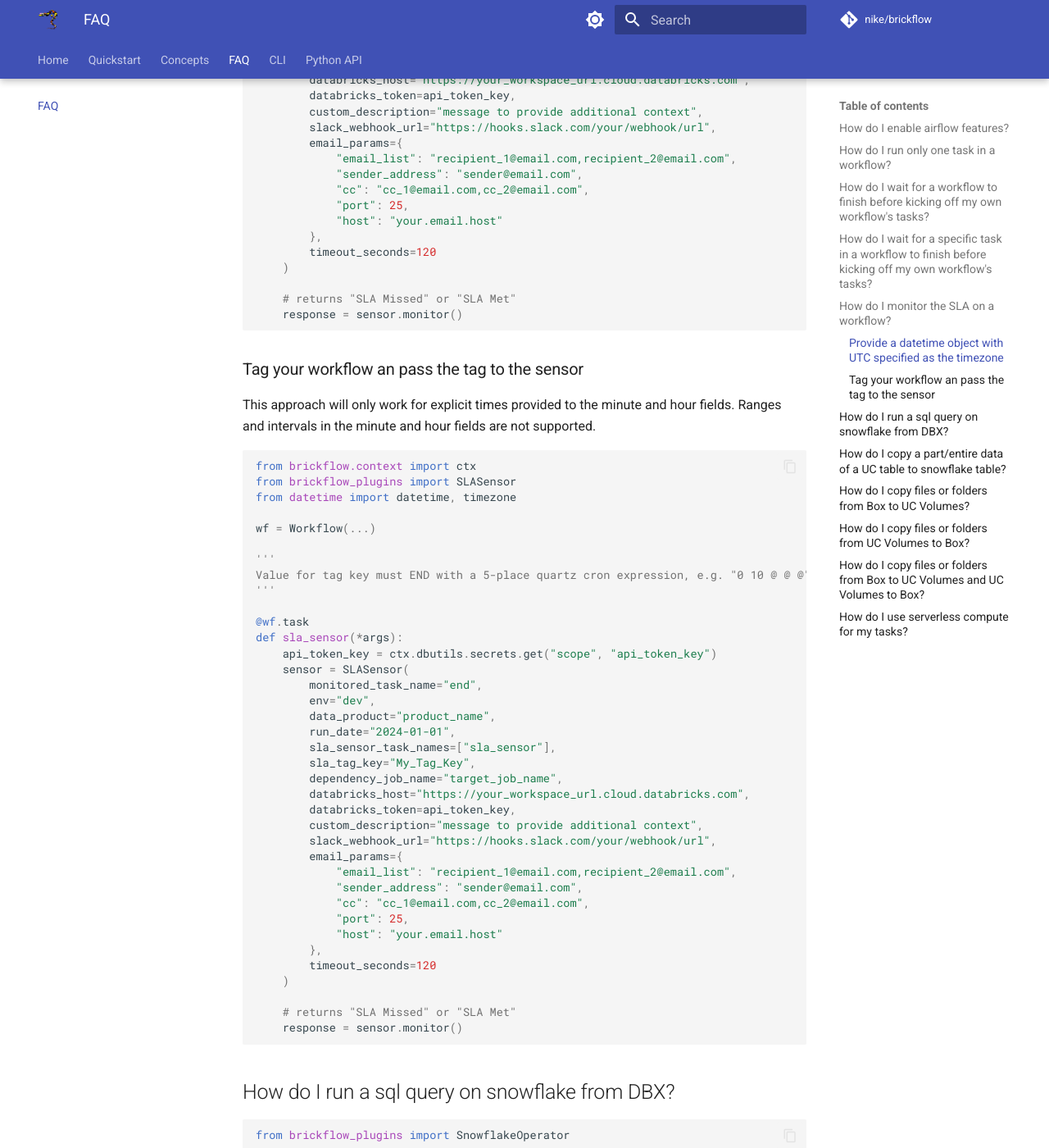
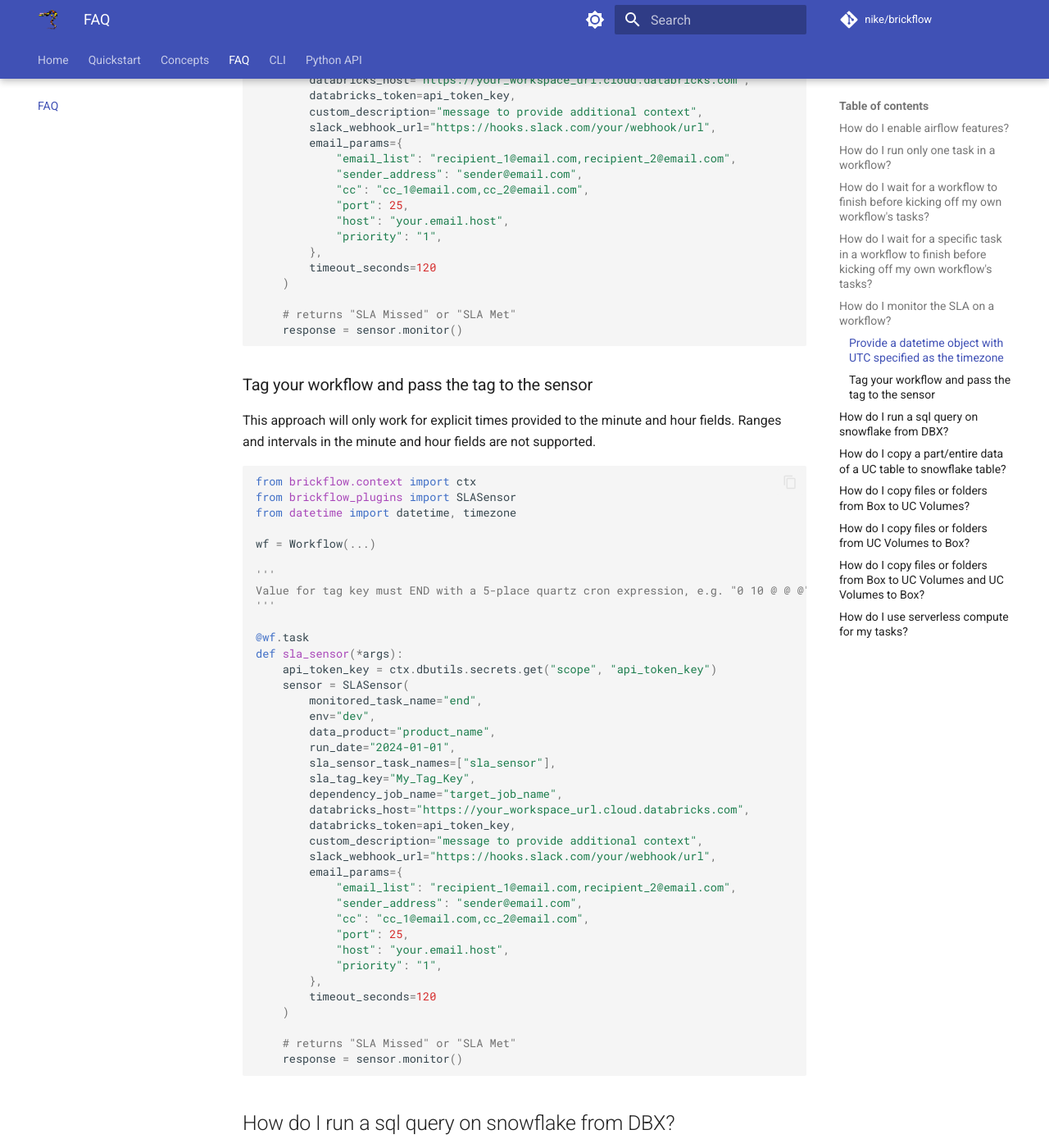
Before and after one commit to Nike-Inc/brickflow, an MkDocs documentation site: the page built from docs/faq/faq.md, in a window 1280 px wide and 1400 px high, scrolled down 2560 px. Shown: the whole window at 82% size. Built offline with MkDocs 1.6.1 and Material for MkDocs 9.7.7, drawn with Linux system fonts in a browser that asks for light colours; comment, search, counter and statistics services are not loaded; the version menu is left out.

Commit message:
SLASensor: recipient lists, priority

````diff
--- a/docs/faq/faq.md
+++ b/docs/faq/faq.md
@@ -116,7 +116,8 @@ def sla_sensor(*args):
             "sender_address": "sender@email.com",
             "cc": "cc_1@email.com,cc_2@email.com",
             "port": 25,
-            "host": "your.email.host"
+            "host": "your.email.host",
+            "priority": "1",
         },
         timeout_seconds=120
     )
@@ -126,7 +127,7 @@ def sla_sensor(*args):
 
 ```
 
-### Tag your workflow an pass the tag to the sensor
+### Tag your workflow and pass the tag to the sensor
 
 This approach will only work for explicit times provided to the minute and hour fields. Ranges and intervals in the minute and hour fields are not supported.
 
@@ -161,7 +162,8 @@ def sla_sensor(*args):
             "sender_address": "sender@email.com",
             "cc": "cc_1@email.com,cc_2@email.com",
             "port": 25,
-            "host": "your.email.host"
+            "host": "your.email.host",
+            "priority": "1",
         },
         timeout_seconds=120
     )
````
Also changed, not shown: 1 other file.
